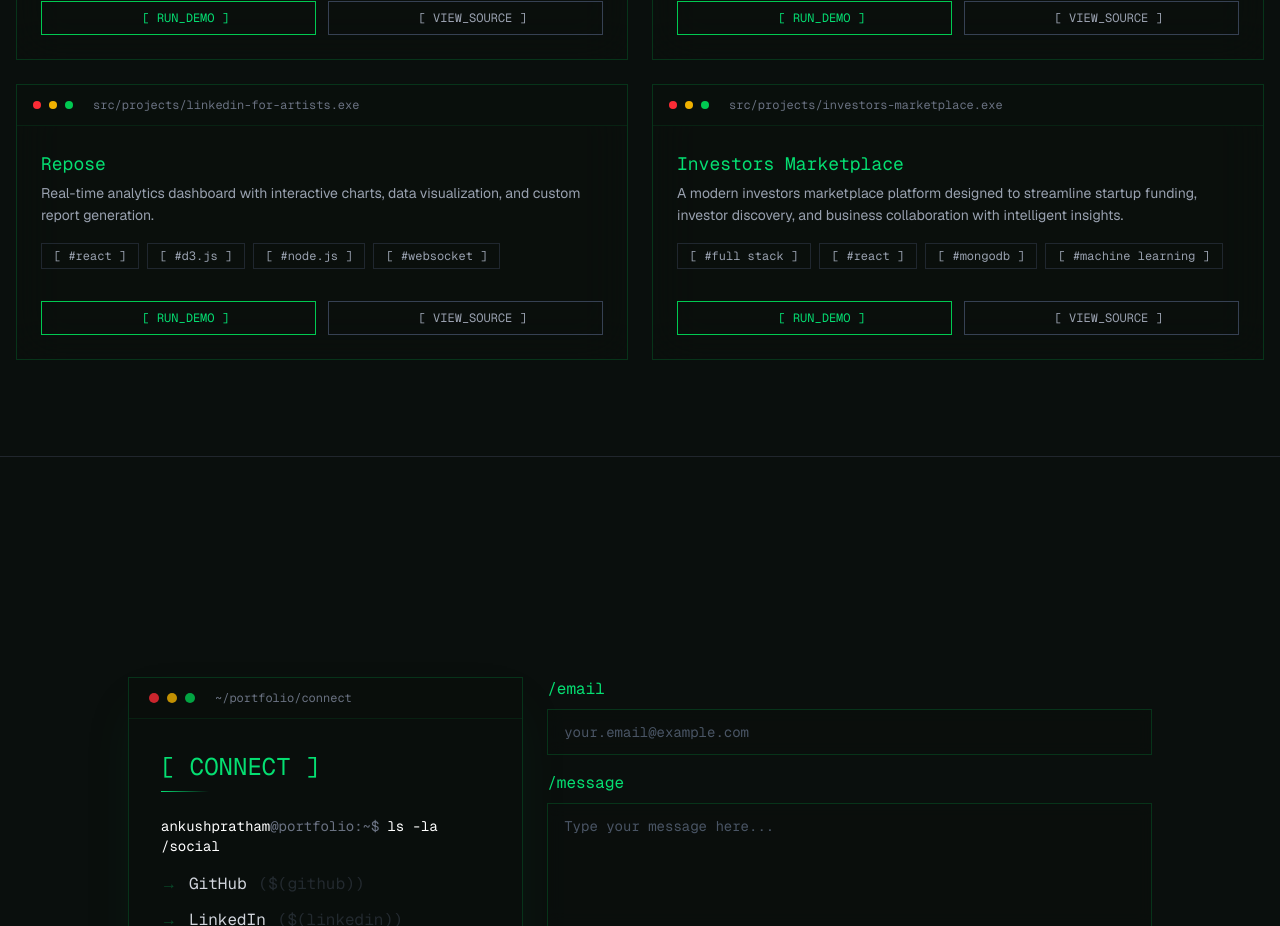
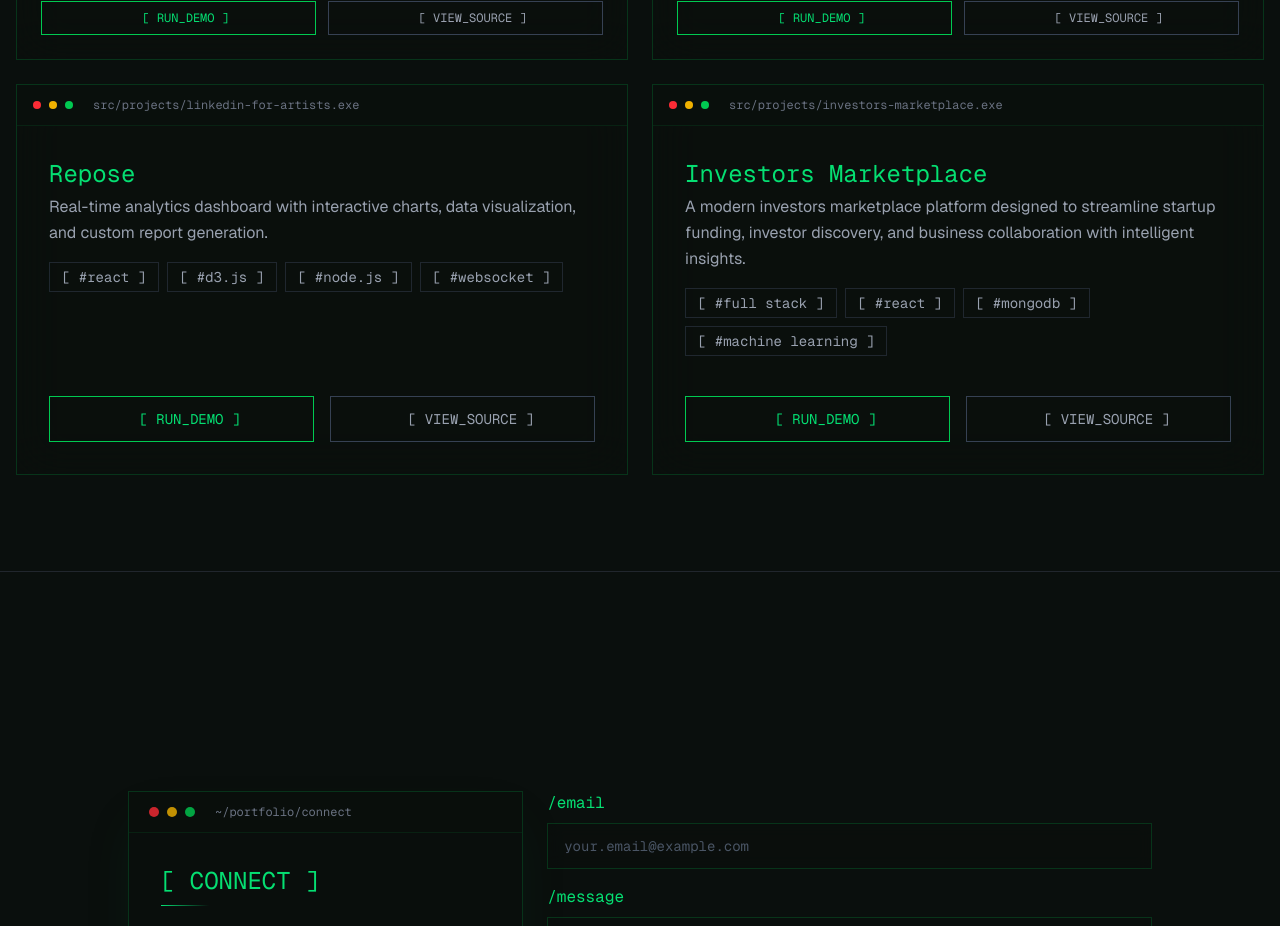
Before and after one commit to Ap17-dl/Portfolio-Website, a Next.js app: page / in a window 1280 px wide. Shown: the part 1300-2226 px from the top of the page. Built offline with nearby package versions, Linux system fonts and the light colour scheme.

Commit message:
Increased size of project boxes

```diff
--- a/components/projects.tsx
+++ b/components/projects.tsx
@@ -88,12 +88,18 @@ export function Projects() {
                 </div>
 
                 {/* Content */}
-                <div className="p-6 space-y-4 flex flex-col flex-grow">
+                <div className={`space-y-4 flex flex-col flex-grow ${
+                  project.id > 2 ? 'p-8' : 'p-6'
+                }`}>
                   <div>
-                    <h3 className="font-mono text-lg text-green-400 mb-1">
+                    <h3 className={`font-mono text-green-400 mb-1 ${
+                      project.id > 2 ? 'text-2xl' : 'text-lg'
+                    }`}>
                       {project.title}
                     </h3>
-                    <p className="font-sans text-sm text-gray-400 leading-relaxed">
+                    <p className={`font-sans text-gray-400 leading-relaxed ${
+                      project.id > 2 ? 'text-base' : 'text-sm'
+                    }`}>
                       {project.description}
                     </p>
                   </div>
@@ -103,7 +109,9 @@ export function Projects() {
                     {project.tags.map((tag) => (
                       <span
                         key={tag}
-                        className="font-mono text-xs px-3 py-1 border border-gray-700/50 text-gray-400 group-hover:border-green-400/50 group-hover:text-green-400/80 transition-colors"
+                        className={`font-mono px-3 py-1 border border-gray-700/50 text-gray-400 group-hover:border-green-400/50 group-hover:text-green-400/80 transition-colors ${
+                          project.id > 2 ? 'text-sm' : 'text-xs'
+                        }`}
                       >
                         [ #{tag.toLowerCase()} ]
                       </span>
@@ -111,10 +119,14 @@ export function Projects() {
                   </div>
 
                   {/* Action buttons */}
-                  <div className="flex gap-3 pt-4 mt-auto">
+                  <div className={`flex gap-3 pt-4 mt-auto ${
+                    project.id > 2 ? 'gap-4 pt-6' : ''
+                  }`}>
                     <a
                       href={project.demo}
-                      className="flex-1 font-mono text-xs px-4 py-2 border border-green-500 text-green-400 hover:bg-green-500/10 transition-all duration-200 group text-center"
+                      className={`flex-1 font-mono px-4 py-2 border border-green-500 text-green-400 hover:bg-green-500/10 transition-all duration-200 group text-center ${
+                        project.id > 2 ? 'text-sm py-3' : 'text-xs'
+                      }`}
                     >
                       <span className="group-hover:text-green-300">
                         <span className="opacity-0 group-hover:opacity-100 transition-opacity">&gt; </span>[ RUN_DEMO ]
@@ -122,7 +134,9 @@ export function Projects() {
                     </a>
                     <a
                       href={project.source}
-                      className="flex-1 font-mono text-xs px-4 py-2 border border-gray-700 text-gray-400 hover:border-green-500 hover:text-green-400 transition-all duration-200 group text-center"
+                      className={`flex-1 font-mono px-4 py-2 border border-gray-700 text-gray-400 hover:border-green-500 hover:text-green-400 transition-all duration-200 group text-center ${
+                        project.id > 2 ? 'text-sm py-3' : 'text-xs'
+                      }`}
                     >
                       <span className="group-hover:text-green-300">
                         <span className="opacity-0 group-hover:opacity-100 transition-opacity">&gt; </span>[ VIEW_SOURCE ]
```
